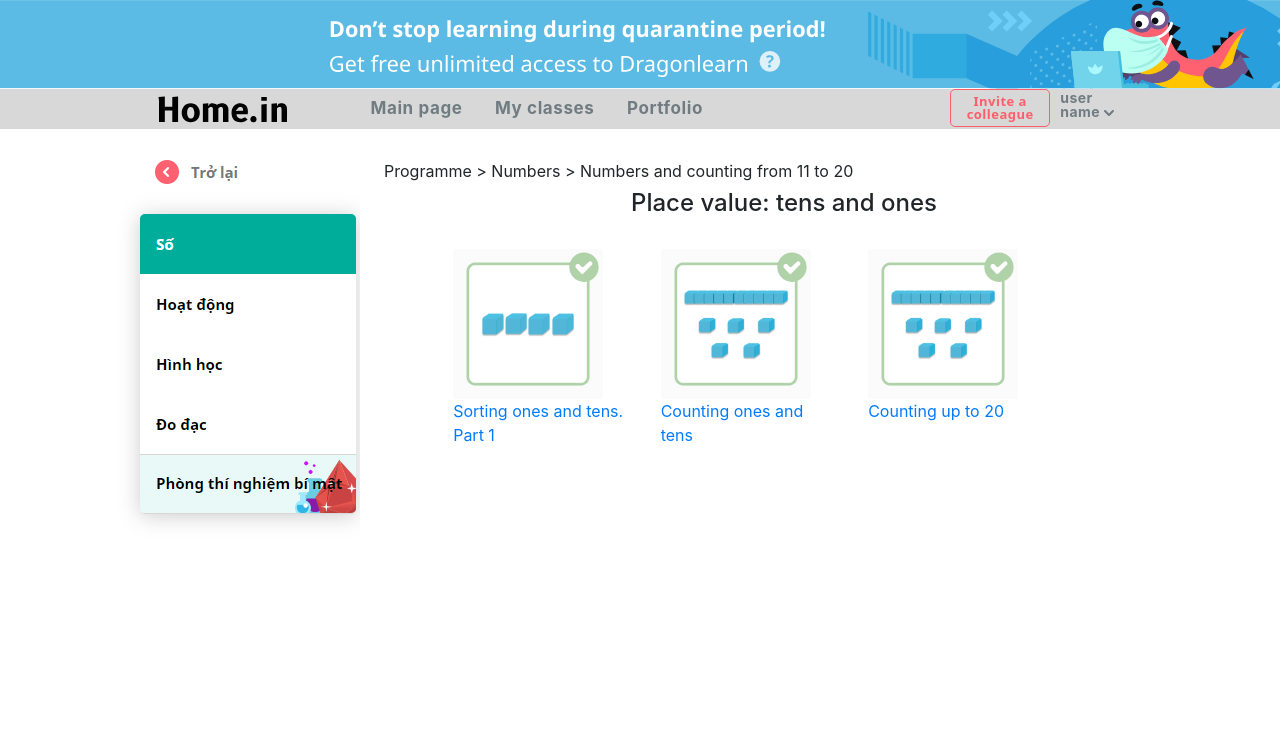
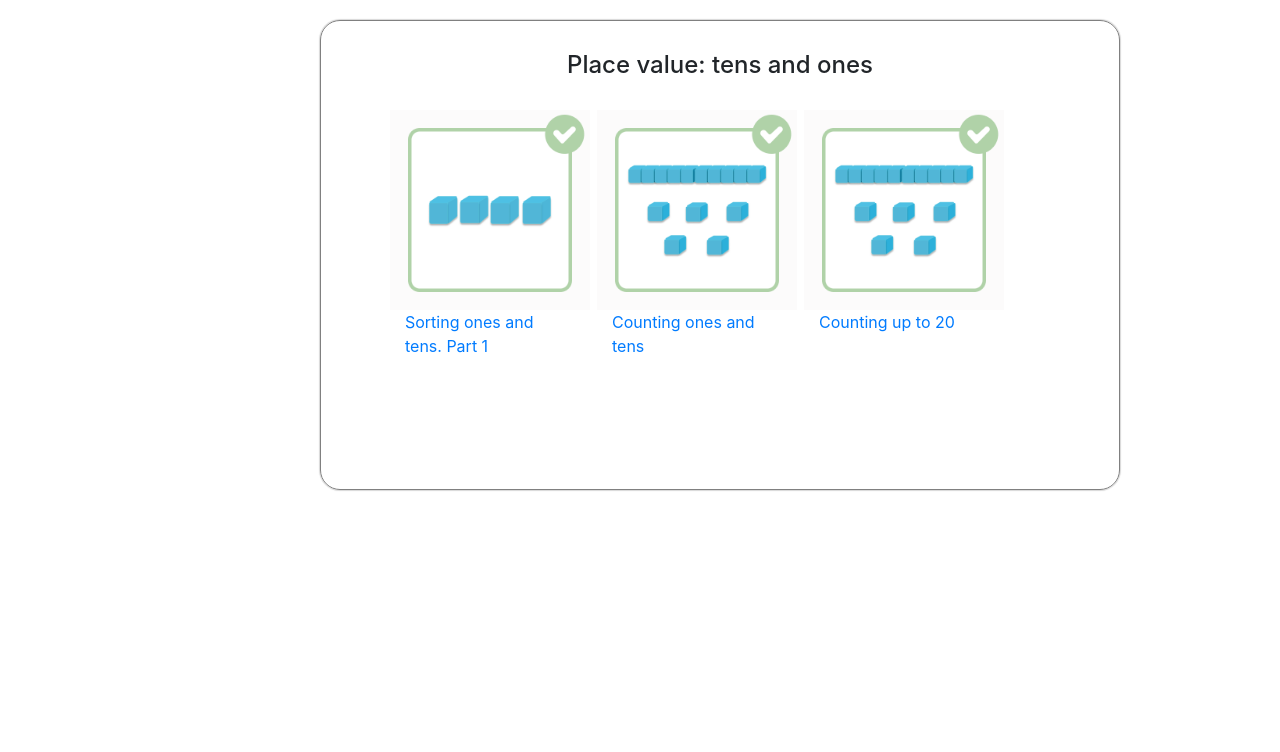
Before and after one commit to HoangNgocSonz/Numbers-and-counting-from-11-to-20, a plain HTML site: page index.html in a window 1280 px wide. Drawn offline with nearby package versions, Linux system fonts and the light colour scheme.

Commit message:
fix some bug

```diff
--- a/index.css
+++ b/index.css
@@ -1,5 +1,5 @@
 
-header{
+/* header{
     width: 100%;
     height: 89px;
     margin: 0 auto;
@@ -11,8 +11,8 @@ nav{
     margin: auto;
     background-color: #D8D8D8;
 
-}
-.nav_container{
+} */
+/* .nav_container{
     width: 1024px;
     height: 40px;
     margin: 0 auto;
@@ -38,8 +38,8 @@ img.nav_logo{
     display: block;
     width: 160px;
     height: 40px;
-}
-.nav_main_pages{
+} */
+/* .nav_main_pages{
     display: inline-block;
     height: 40px;
     margin: 0;
@@ -58,8 +58,8 @@ a.nav_main_pages{
         -moz-transition: color 0.2s ease-out;
         transition: color 0.2s ease-out;
         letter-spacing: 0.6px;
-}
-a.nav_main_pages:hover{
+} */
+/* a.nav_main_pages:hover{
     color: #FF5D6A;
 }
 .nav_right{
@@ -183,4 +183,24 @@ a.nav_main_pages:hover{
     position: fixed;
     top: 0;
     left: 0;
+} */
+
+img{
+    width: 200px;
+    height: 200px;
 }
+.img{
+    /* margin-left: 15px; */
+}
+.main_right{
+    width: 800px;
+    height: 470px;
+    border-radius: 20px;
+    border: 1px solid gray;
+    margin-left: 25%;
+    margin-top: 20px;
+box-shadow: 0px 0px 1px 1px rgb(216, 216, 216);
+}
+.content{
+    margin-left: 15px;
+}
--- a/index.html
+++ b/index.html
@@ -9,10 +9,10 @@
     <script src="https://ajax.googleapis.com/ajax/libs/jquery/3.4.1/jquery.min.js"></script>
 </head>
 <body class="body">
-    <header>
+    <!-- <header>
         <img class="imgheader" src="assests\images\dra+in.svg"/>
-    </header>
-    <nav>
+    </header> -->
+    <!-- <nav>
         <div class="nav_container">
             <div class="nav_logo">
                  <a href="index.html" title="home.in">
@@ -54,20 +54,19 @@
                 </div>
             </div>
         </div>
-    </nav>
-    <div id = "main_body" >
-        <div id = "main_left">
+    </nav> -->
+        <!-- <div id = "main_left">
             <img  src="assests/images/menu.png"/>
-        </div>
-        <div id = "main_right">
+        </div> -->
+        <div class = "main_right">
             <div >
-                <div class="link"></div>
+                <!-- <div class="link"></div>
                 <div class="link">
                     <h13 >Programme  >  Numbers  >  Numbers and counting from 11 to 20</h13>
-                </div>
+                </div> -->
                 <div class="link">
                     <center>
-                        <h4 >Place value: tens and ones</h4>
+                        <h4 style="margin-top: 30px; margin-bottom: 30px;">Place value: tens and ones</h4>
                     </center>
                 </div>
                 <div class="link"></div>
--- a/scene1.2.js
+++ b/scene1.2.js
@@ -77,9 +77,12 @@ function drop_scene2(ev) {
 }
 
 function finishScene1_2(){
+  if(count_scene2>=12){
     $("#ball4" ).replaceWith('<img class="ball" src ="assests/images/ball.png" id="ball5_2"></img>');
     var x = document.getElementById("scene1_2");
     x.style.display = "none";
     var startDisplay = document.getElementById("start");
     startDisplay.style.display="block";
+  }
+
 }
--- a/scene1.css
+++ b/scene1.css
@@ -169,7 +169,7 @@
 }
 .button{
     height: 43px;
-    width: 155px;
+    width: 167px;
     background-color: rgb(241, 241, 241);
 }
 .tenOrOnes div h3{
```
Also changed, not shown: scene1.3.js (+10 -1 lines), scene2.html (+0 -4 lines).
